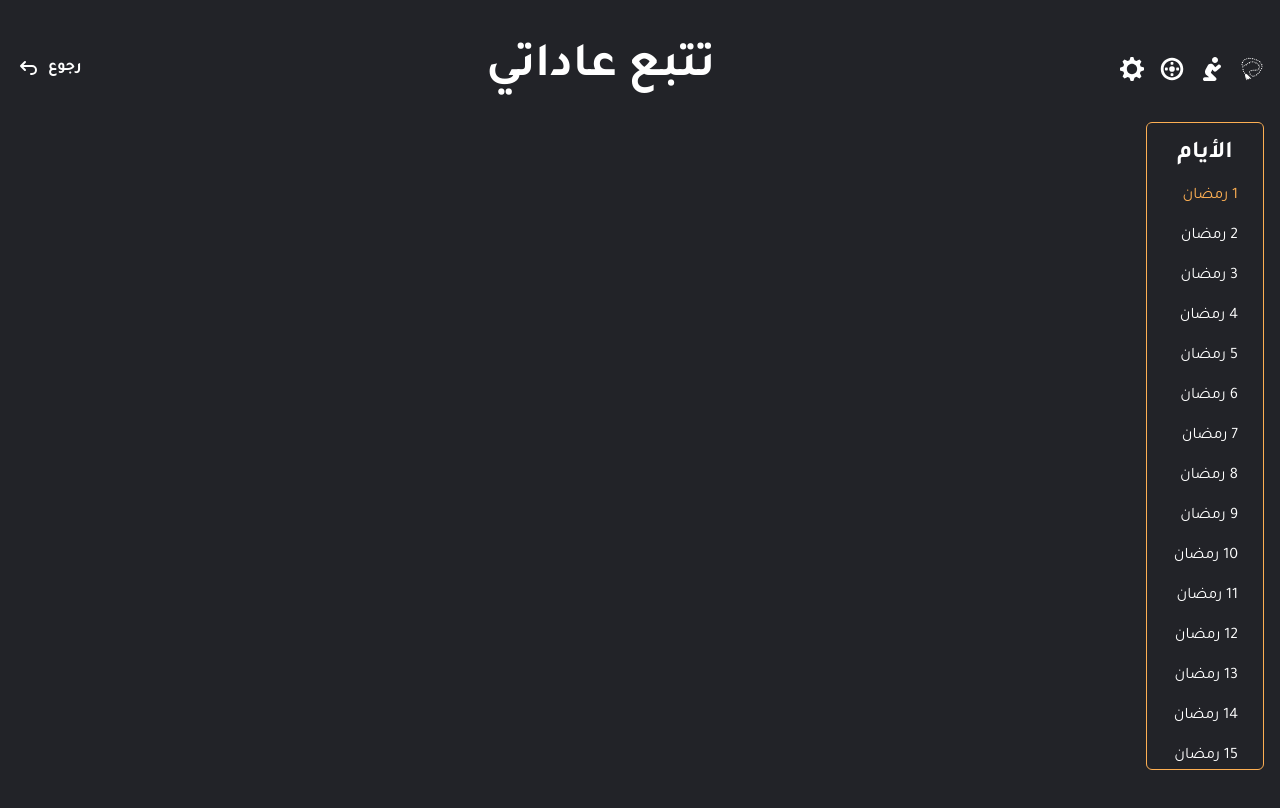
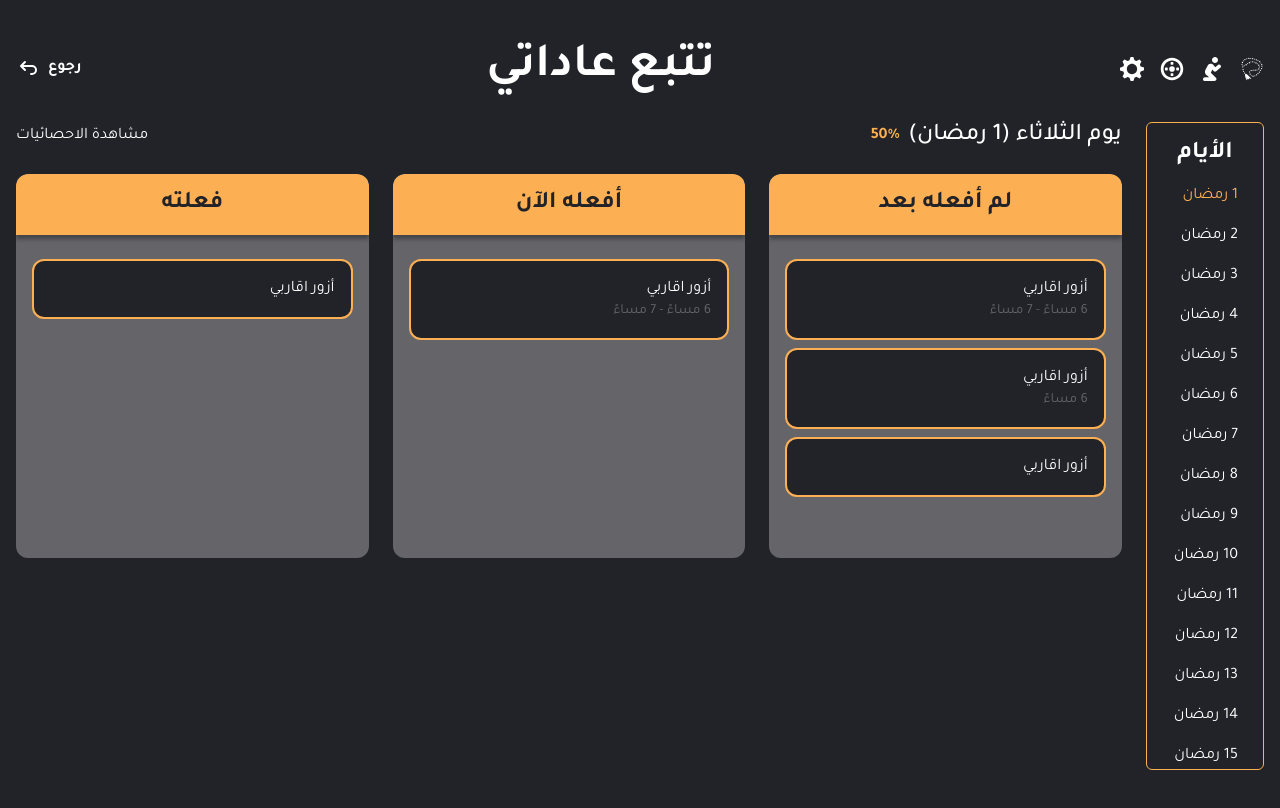
Before and after one commit to NahlaGalal/ramadan-diary, a Next.js app: page /Habit-tracker in a window 1280 px wide. Built offline with nearby package versions, Linux system fonts and the light colour scheme.

Commit message:
Add habit tracker boxes

```diff
--- /dev/null
+++ b/components/HabitTracker/Box.tsx
@@ -0,0 +1,62 @@
+import { Box, Heading, Stack, Text } from "@chakra-ui/react";
+import { NextPage } from "next";
+import React from "react";
+import { IBoxProps } from "./Types";
+
+const HabitTrackerBox: NextPage<IBoxProps> = ({ data, header }) => {
+  return (
+    <Box
+      as="section"
+      bg="brand.background"
+      borderRadius={"xl"}
+      flex={1}
+      minH="96"
+      pb={6}
+      maxH="600px"
+      overflowY={"auto"}
+    >
+      <Box
+        as="header"
+        bg={"brand.secondary"}
+        borderTopRadius="xl"
+        py={4}
+        boxShadow="0 4px 4px rgba(34, 35, 40, 0.5)"
+        mb={6}
+        position="sticky"
+        top={0}
+      >
+        <Heading
+          as="h3"
+          fontSize={"2xl"}
+          fontWeight="bold"
+          color={"brand.main"}
+          textAlign="center"
+        >
+          {header}
+        </Heading>
+      </Box>
+
+      <Stack mx={4} gap={2}>
+        {data.map(({ id, text, startTime, endTime }) => (
+          <Box
+            key={id}
+            bg="brand.main"
+            border="2px"
+            borderColor={"brand.secondary"}
+            p={4}
+            borderRadius="xl"
+          >
+            <Text>{text}</Text>
+            {startTime && (
+              <Text color={"brand.background"} fontSize="sm">
+                {startTime} {endTime && ` - ${endTime}`}
+              </Text>
+            )}
+          </Box>
+        ))}
+      </Stack>
+    </Box>
+  );
+};
+
+export default HabitTrackerBox;
--- /dev/null
+++ b/components/HabitTracker/Days.tsx
@@ -0,0 +1,55 @@
+import { Box, Button, Heading, List, ListItem } from "@chakra-ui/react";
+import { NextPage } from "next";
+import React from "react";
+import { IDaysProps } from "./Types";
+
+const HabitTrackerDays: NextPage<IDaysProps> = ({ day, setDay }) => {
+  return (
+    <Box
+      as="aside"
+      border={"1px solid"}
+      borderColor={"brand.secondary"}
+      borderRadius="md"
+      position="relative"
+      maxH={"calc(100vh - 152px)"}
+      overflow="auto"
+      padding={"px"}
+    >
+      <Heading
+        fontSize={"2xl"}
+        position="sticky"
+        bg={"brand.main"}
+        py={4}
+        textAlign="center"
+        top="-px"
+      >
+        اﻷيام
+      </Heading>
+      <List px={6} display="flex" flexDir={"column"} gap={4}>
+        {new Array(30).fill(0).map((_, i) => (
+          <ListItem key={i} m={0}>
+            <Button
+              p={0}
+              variant="link"
+              fontWeight="normal"
+              position={"static"}
+              color={day === i + 1 ? "brand.secondary" : "brand.white"}
+              _hover={{
+                color: "brand.secondary",
+              }}
+              _focus={{
+                boxShadow: "none",
+                color: "brand.secondary",
+              }}
+              onClick={() => setDay(i + 1)}
+            >
+              {i + 1} رمضان
+            </Button>
+          </ListItem>
+        ))}
+      </List>
+    </Box>
+  );
+};
+
+export default HabitTrackerDays;
--- /dev/null
+++ b/components/HabitTracker/Types.ts
@@ -0,0 +1,14 @@
+export interface IDaysProps {
+  day: number;
+  setDay: (val: number) => void;
+}
+
+export interface IBoxProps {
+  data: {
+    id: number;
+    text: string;
+    startTime?: string;
+    endTime?: string;
+  }[];
+  header: string;
+}
--- /dev/null
+++ b/pages/Habit-tracker/Data.ts
@@ -0,0 +1,33 @@
+export const toDo = [
+  {
+    id: 1,
+    text: "أزور اقاربي",
+    startTime: "6 مساءً",
+    endTime: "7 مساءً"
+  },
+  {
+    id: 2,
+    text: "أزور اقاربي",
+    startTime: "6 مساءً",
+  },
+  {
+    id: 3,
+    text: "أزور اقاربي",
+  },
+]
+
+export const doing = [
+  {
+    id: 4,
+    text: "أزور اقاربي",
+    startTime: "6 مساءً",
+    endTime: "7 مساءً"
+  },
+]
+
+export const done = [
+  {
+    id: 5,
+    text: "أزور اقاربي",
+  }
+]
--- a/pages/Habit-tracker/index.tsx
+++ b/pages/Habit-tracker/index.tsx
@@ -1,14 +1,10 @@
-import {
-  Box,
-  Button,
-  Container,
-  Heading,
-  HStack,
-  List,
-  ListItem,
-} from "@chakra-ui/react";
+import { Box, Container, Heading, HStack, Link, Text } from "@chakra-ui/react";
 import React, { useState } from "react";
+import NextLink from "next/link";
+import HabitTrackerDays from "../../components/HabitTracker/Days";
 import Navbar from "../../components/Navbar";
+import { doing, done, toDo } from "./Data";
+import HabitTrackerBox from "../../components/HabitTracker/Box";
 
 const HabitTracker = () => {
   const [day, setDay] = useState<number>(1);
@@ -17,50 +13,35 @@ const HabitTracker = () => {
     <Container py={10} maxWidth="container.xl" dir="rtl">
       <Navbar title="تتبع عاداتي" isBack />
 
-      <HStack>
-        <Box
-          as="aside"
-          border={"1px solid"}
-          borderColor={"brand.secondary"}
-          borderRadius="md"
-          position="relative"
-          maxH={"calc(100vh - 152px)"}
-          overflow="auto"
-          padding={"px"}
-        >
-          <Heading
-            fontSize={"2xl"}
-            position="sticky"
-            bg={"brand.main"}
-            py={4}
-            textAlign="center"
-            top="-px"
-          >
-            اﻷيام
-          </Heading>
-          <List px={6} display="flex" flexDir={"column"} gap={4}>
-            {new Array(30).fill(0).map((_, i) => (
-              <ListItem key={i} m={0}>
-                <Button
-                  p={0}
-                  variant="link"
-                  fontWeight="normal"
-                  position={"static"}
-                  color={day === i + 1 ? "brand.secondary" : "brand.white"}
-                  _hover={{
-                    color: "brand.secondary",
-                  }}
-                  _focus={{
-                    boxShadow: "none",
-                    color: "brand.secondary",
-                  }}
-                  onClick={() => setDay(i + 1)}
-                >
-                  {i + 1} رمضان
-                </Button>
-              </ListItem>
-            ))}
-          </List>
+      <HStack gap={6} alignItems="flex-start">
+        {/* Days */}
+        <HabitTrackerDays day={day} setDay={setDay} />
+
+        {/* Tracker */}
+        <Box as="main" ms={`0 !important`} flex={1}>
+          {/* Header */}
+          <HStack as="header" alignItems={"center"}>
+            <Heading fontSize={"2xl"} fontWeight="medium">
+              يوم الثلاثاء ({day} رمضان)
+            </Heading>
+            <Text fontWeight={"bold"} color="brand.secondary">
+              50%
+            </Text>
+            <NextLink href="/Habit-statistic" passHref>
+              <Link ms="auto !important" _hover={{ color: "brand.secondary" }}>
+                مشاهدة الاحصائيات
+              </Link>
+            </NextLink>
+          </HStack>
+
+          <HStack gap={6} mt={6} alignItems="flex-start">
+            {/* Todo */}
+            <HabitTrackerBox header="لم أفعله بعد" data={toDo} />
+            {/* Doing */}
+            <HabitTrackerBox header="أفعله اﻵن" data={doing} />
+            {/* Done */}
+            <HabitTrackerBox header="فعلته" data={done} />
+          </HStack>
         </Box>
       </HStack>
     </Container>
```
